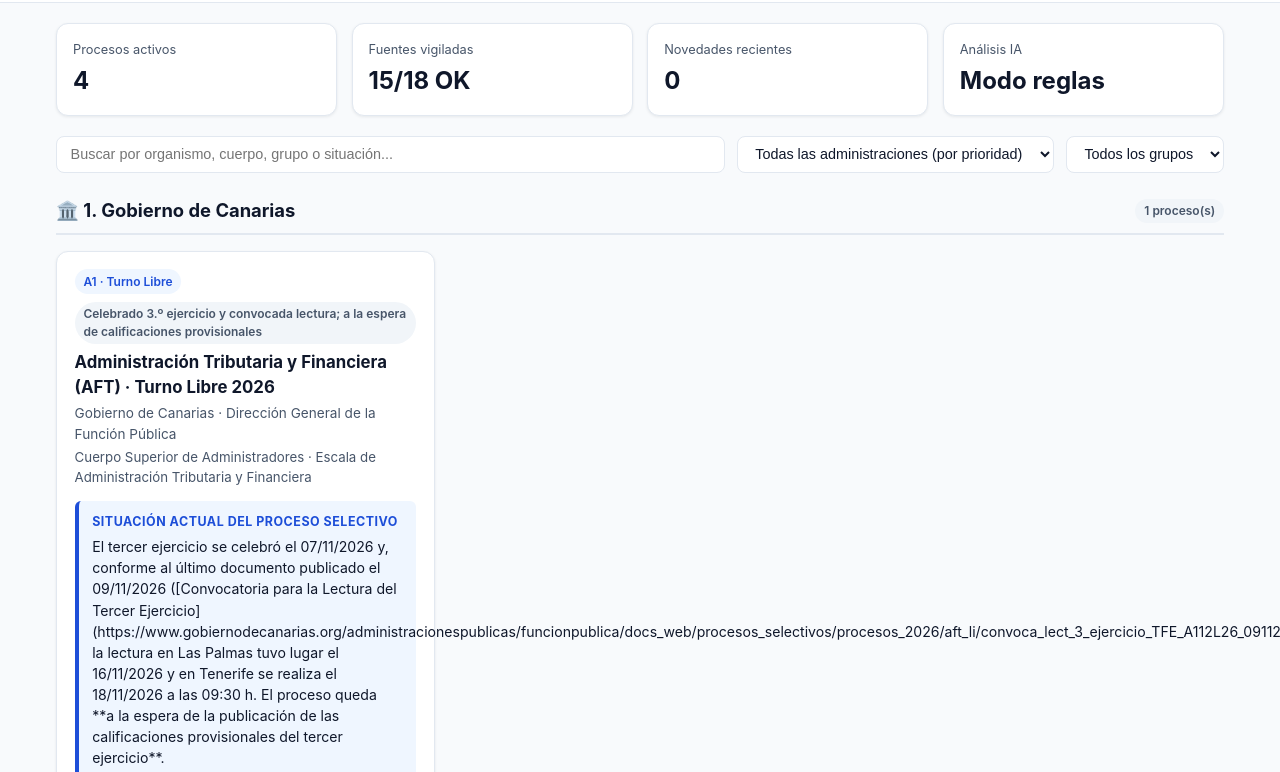
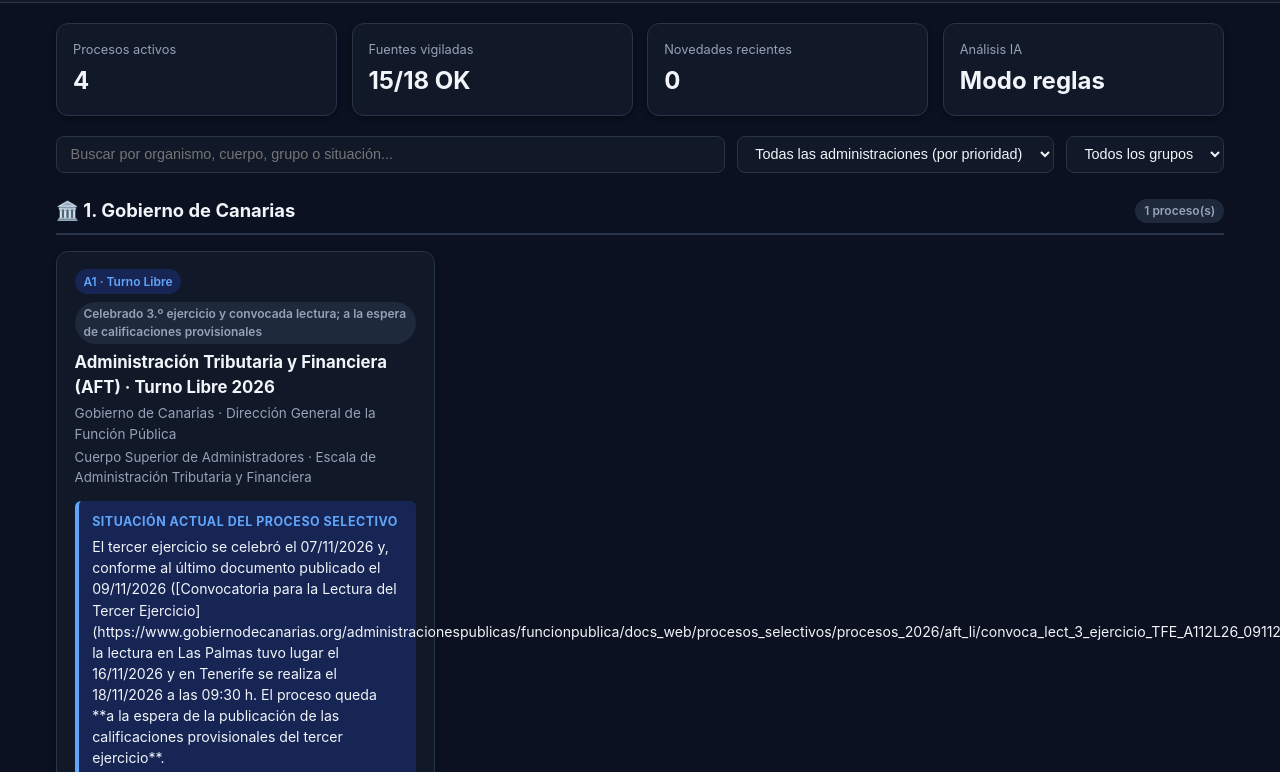
Before and after one commit to ozonito/buscaopos, a plain HTML site: page docs/index.html in a window 1280 px wide. Shown: the part 77-849 px from the top of the page. Drawn offline with Linux system fonts and the light colour scheme.

Commit message:
fix(ui): eliminar variables claras de :root y añadir cache-busting para tema oscuro siempre

```diff
--- a/docs/index.html
+++ b/docs/index.html
@@ -139,6 +139,6 @@
     <p>Buscaopos · Seguimiento automatizado con GitHub Actions &amp; GitHub Pages · <a href="https://github.com/ozonito/buscaopos" target="_blank" rel="noopener">Repositorio</a></p>
   </footer>
 
-  <script src="app.js"></script>
+  <script src="app.js?v=2"></script>
 </body>
 </html>
--- a/docs/styles.css
+++ b/docs/styles.css
@@ -1,24 +1,6 @@
-:root {
-  --bg: #f8fafc;
-  --surface: #ffffff;
-  --surface-alt: #f1f5f9;
-  --border: #e2e8f0;
-  --text: #0f172a;
-  --text-muted: #475569;
-  --primary: #1d4ed8;
-  --primary-soft: #eff6ff;
-  --accent-1: #0f766e;
-  --accent-2: #7c3aed;
-  --accent-3: #b45309;
-  --ok: #15803d;
-  --ok-bg: #dcfce7;
-  --err: #b91c1c;
-  --err-bg: #fee2e2;
-  --shadow: 0 1px 3px rgba(15, 23, 42, 0.08);
-  --radius: 12px;
-}
-
+:root,
 [data-theme="dark"] {
+  color-scheme: dark;
   --bg: #0b1120;
   --surface: #111827;
   --surface-alt: #1e293b;
@@ -27,11 +9,15 @@
   --text-muted: #94a3b8;
   --primary: #60a5fa;
   --primary-soft: #172554;
+  --accent-1: #2dd4bf;
+  --accent-2: #a78bfa;
+  --accent-3: #fbbf24;
   --ok: #4ade80;
   --ok-bg: #052e16;
   --err: #f87171;
   --err-bg: #450a0a;
   --shadow: 0 2px 6px rgba(0, 0, 0, 0.35);
+  --radius: 12px;
 }
 
 * { box-sizing: border-box; }
```
